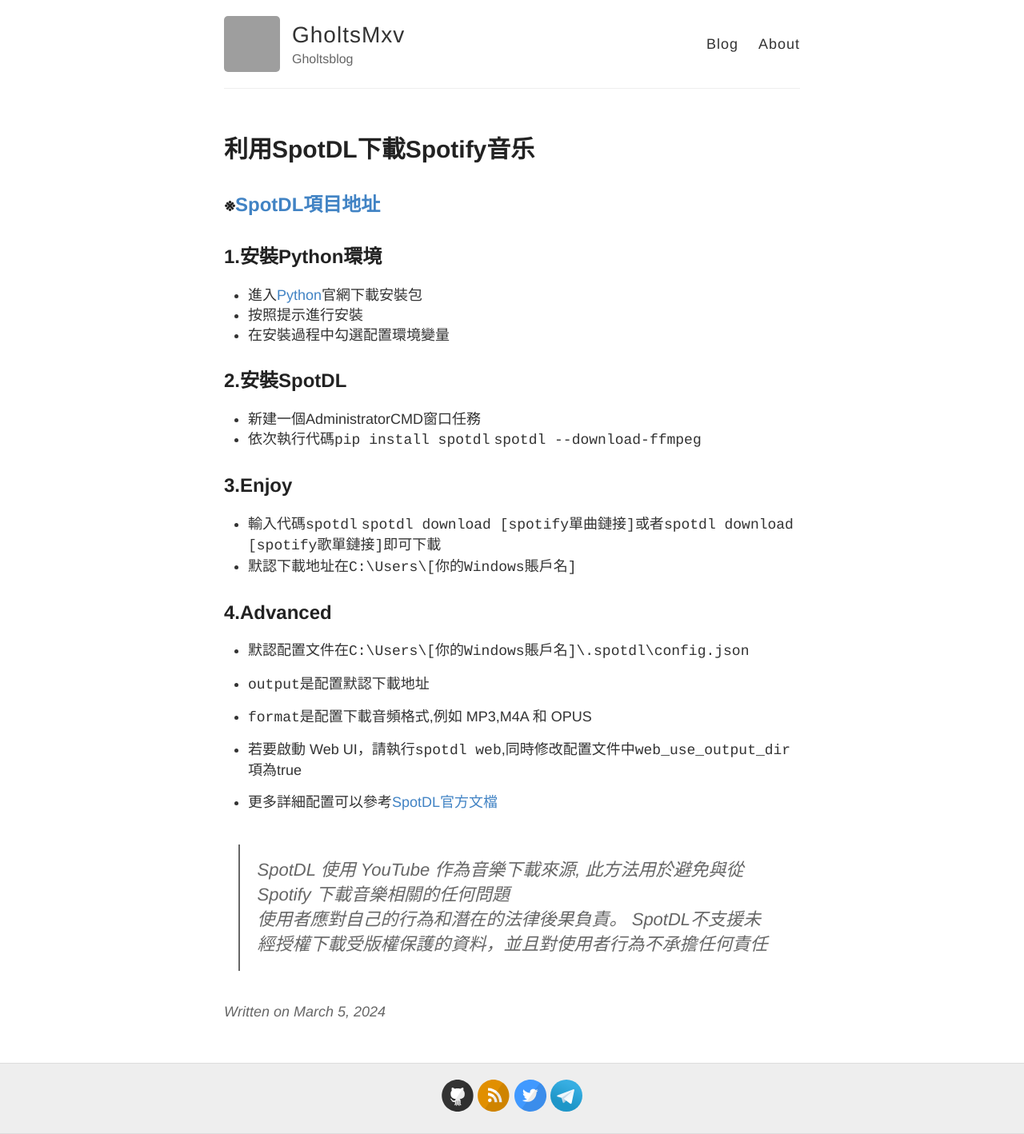
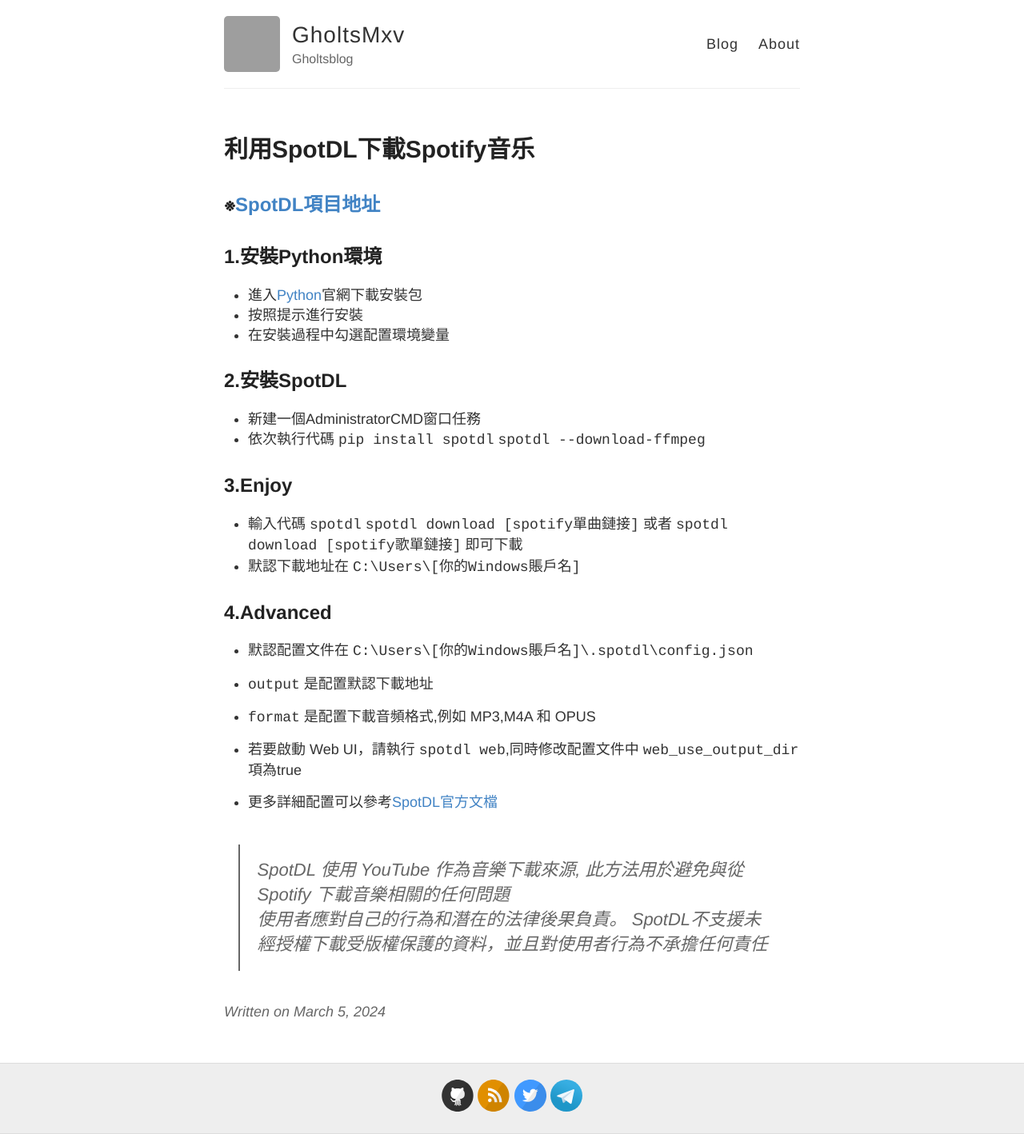
Before and after one commit to GholtsMxv/archiveblogg, a Jekyll site: the page built from _posts/2024-03-05-Download music for free on Spotify.md, in a window 1280 px wide. Shown: the whole page at 80% size. Built offline with Jekyll 4.4.1, drawn with Linux system fonts in a browser that asks for light colours; comment, search, counter and statistics services are not loaded; grey boxes are pictures that could not be loaded.

````diff
--- a/_posts/2024-03-05-Download music for free on Spotify.md
+++ b/_posts/2024-03-05-Download music for free on Spotify.md
@@ -3,7 +3,7 @@ layout: post
 title: 利用SpotDL下載Spotify音乐
 ---
 
-## ※[SpotDL項目地址](https://github.com/spotDL/spotify-downloader/tree/master) ##
+## ※[SpotDL項目地址](https://github.com/spotDL/spotify-downloader/tree/master)
 
 ## 1.安裝Python環境
 
@@ -14,22 +14,22 @@ title: 利用SpotDL下載Spotify音乐
 ## 2.安裝SpotDL
 
 - 新建一個AdministratorCMD窗口任務
-- 依次執行代碼`pip install spotdl` `spotdl --download-ffmpeg`
+- 依次執行代碼 ```pip install spotdl``` ```spotdl --download-ffmpeg```
 
 ## 3.Enjoy
 
-- 輸入代碼`spotdl` `spotdl download [spotify單曲鏈接]`或者`spotdl download [spotify歌單鏈接]`即可下載
-- 默認下載地址在`C:\Users\[你的Windows賬戶名]`
+- 輸入代碼 ```spotdl``` ```spotdl download [spotify單曲鏈接]``` 或者 ```spotdl download [spotify歌單鏈接]``` 即可下載
+- 默認下載地址在 ```C:\Users\[你的Windows賬戶名]```
 
 ## 4.Advanced
 
-- 默認配置文件在`C:\Users\[你的Windows賬戶名]\.spotdl\config.json`
+- 默認配置文件在 ```C:\Users\[你的Windows賬戶名]\.spotdl\config.json```
 
-- `output`是配置默認下載地址
+- ```output``` 是配置默認下載地址
 
-- `format`是配置下載音頻格式,例如 MP3,M4A 和 OPUS
+- ```format``` 是配置下載音頻格式,例如 MP3,M4A 和 OPUS
 
-- 若要啟動 Web UI，請執行`spotdl web`,同時修改配置文件中`web_use_output_dir`項為true
+- 若要啟動 Web UI，請執行 ```spotdl web```,同時修改配置文件中 ```web_use_output_dir``` 項為true
 
 - 更多詳細配置可以參考[SpotDL官方文檔](https://github.com/spotDL/spotify-downloader/blob/master/docs/usage.md)
 
````
